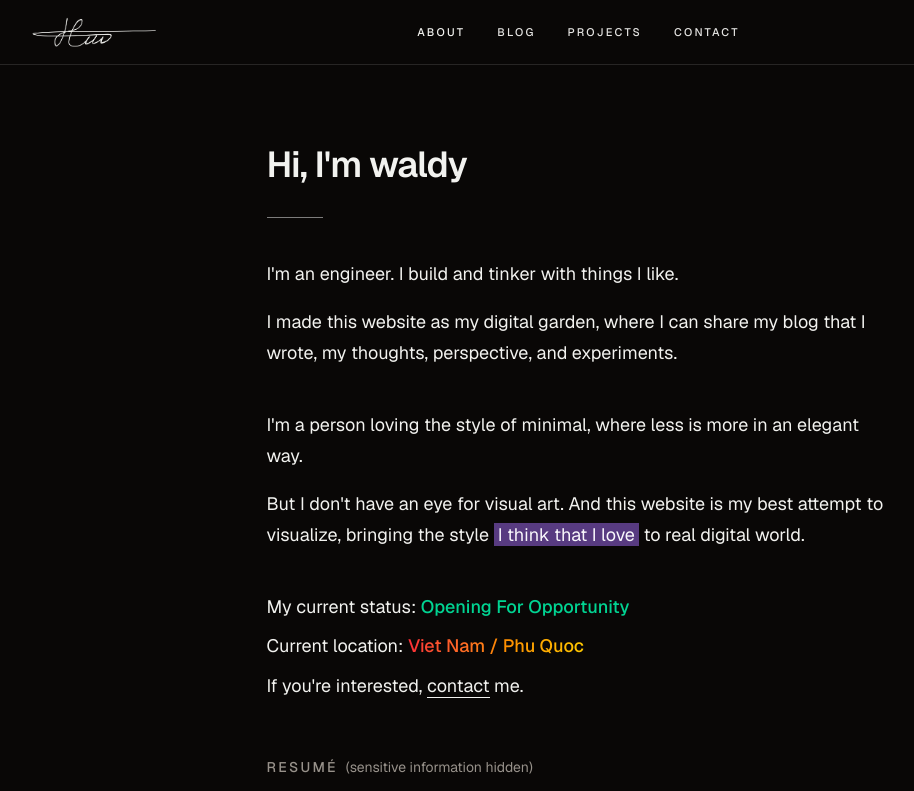
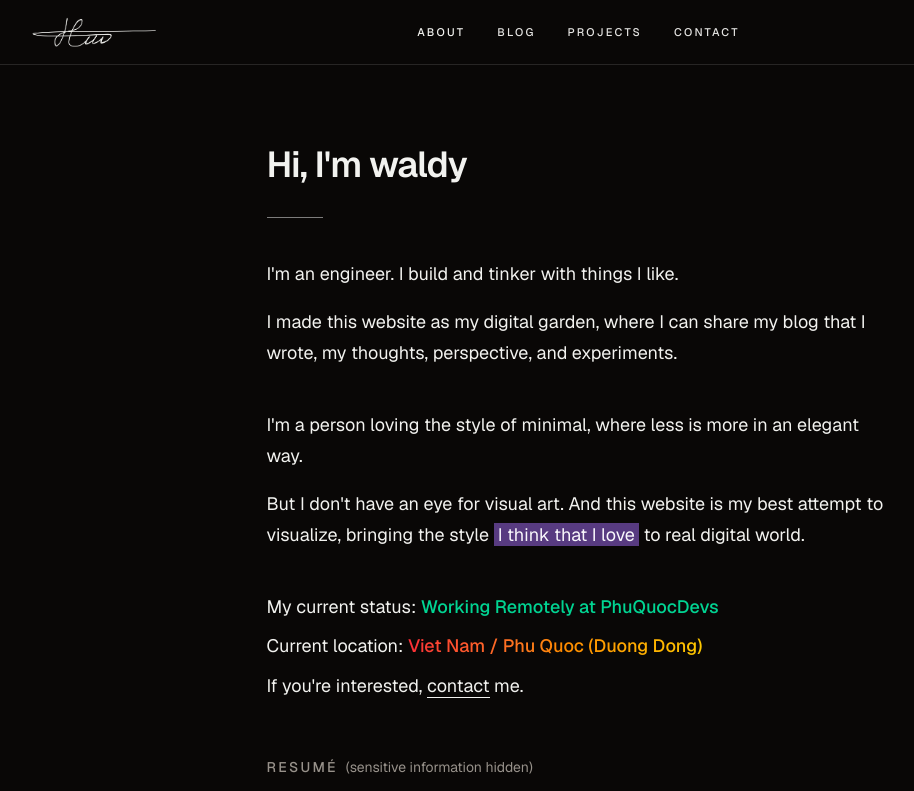
Before and after one commit to waldy-ctt/waldy, a Next.js app: page /about in a window 1280 px wide. Shown: the top 791 px of the page, without its empty margins (54-968 px from the left). Built offline with nearby package versions, Linux system fonts and the light colour scheme; no server answers.

Commit message:
update current status

```diff
--- a/src/app/about/page.tsx
+++ b/src/app/about/page.tsx
@@ -39,13 +39,13 @@ export default function About() {
       <p className="mt-8 sm:mt-10">
         My current status:{" "}
         <span className="font-medium text-emerald-400">
-          Opening For Opportunity
+          Working Remotely at PhuQuocDevs
         </span>
       </p>
       <p className="mt-2">
         Current location:{" "}
         <span className="bg-gradient-to-r from-red-500 to-yellow-400 bg-clip-text font-medium text-transparent">
-          Viet Nam / Phu Quoc
+          Viet Nam / Phu Quoc (Duong Dong)
         </span>
       </p>
       <p className="mt-2">
```
